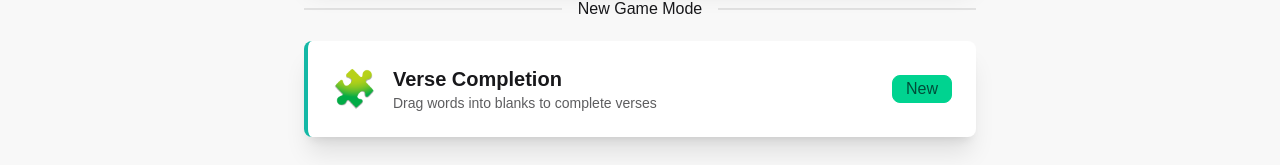
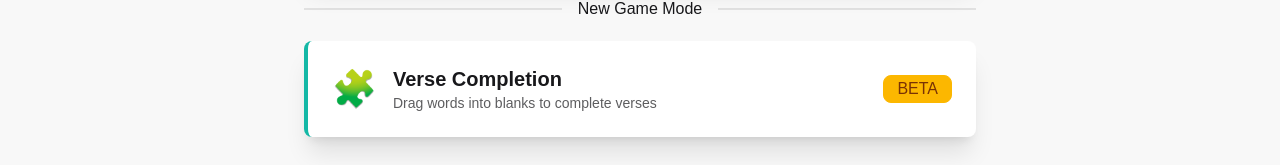
Before and after one commit to VegaSkyLabs/vega-bible-web, a Next.js app: page / in a window 1280 px wide. Shown: the part 647-812 px from the top of the page. Built offline with nearby package versions, Linux system fonts and the light colour scheme.

Commit message:
[Update] - `GameModeCard` status to "BETA" with warning color for Verse Completion mode for drag match puzzles

```diff
--- a/components/HomePage.tsx
+++ b/components/HomePage.tsx
@@ -97,8 +97,8 @@ export default function HomePage() {
             icon="🧩"
             title="Verse Completion"
             description="Drag words into blanks to complete verses"
-            status="New"
-            statusColor="success"
+            status="BETA"
+            statusColor="warning"
             accentColor="#14b8a6"
           />
         </div>
```
